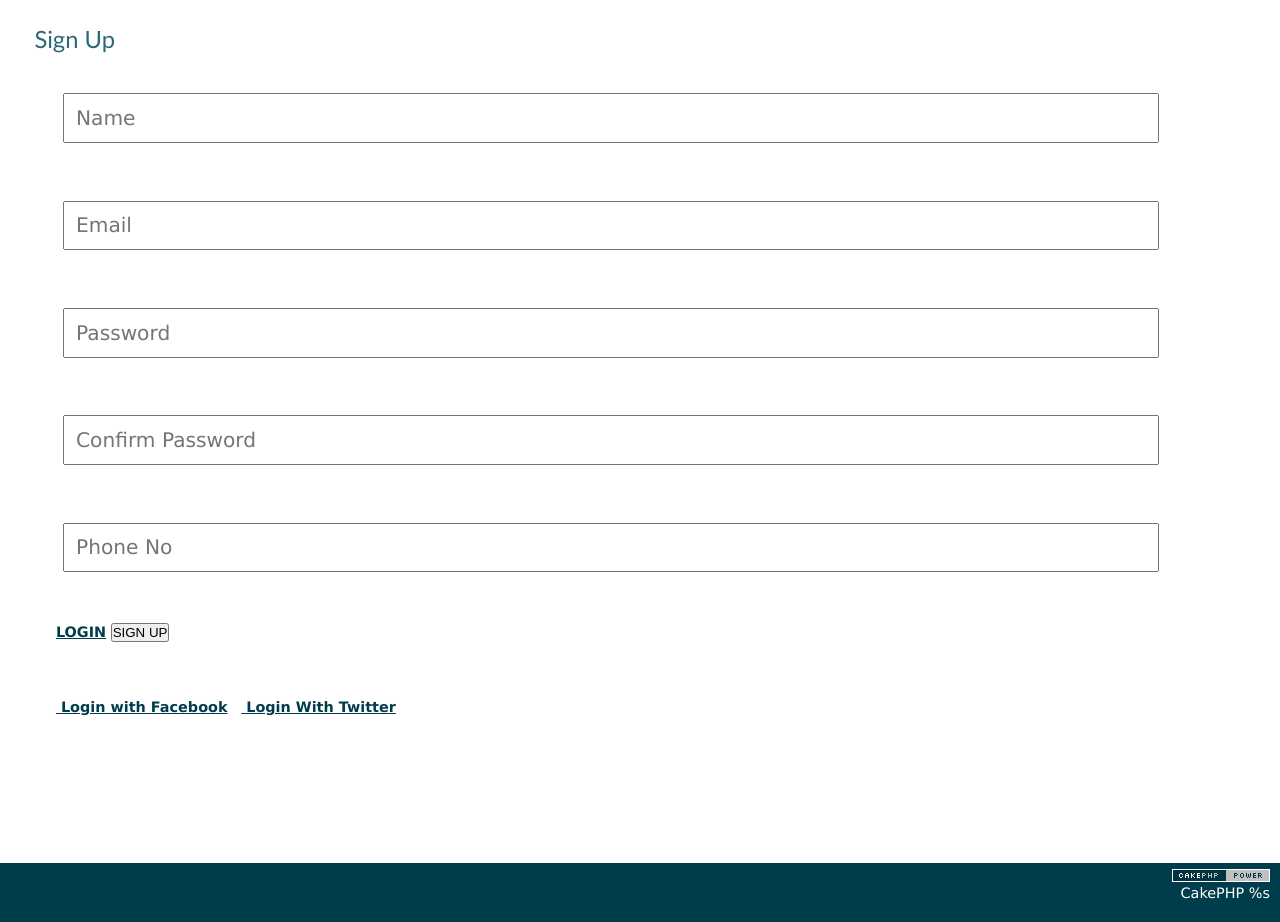
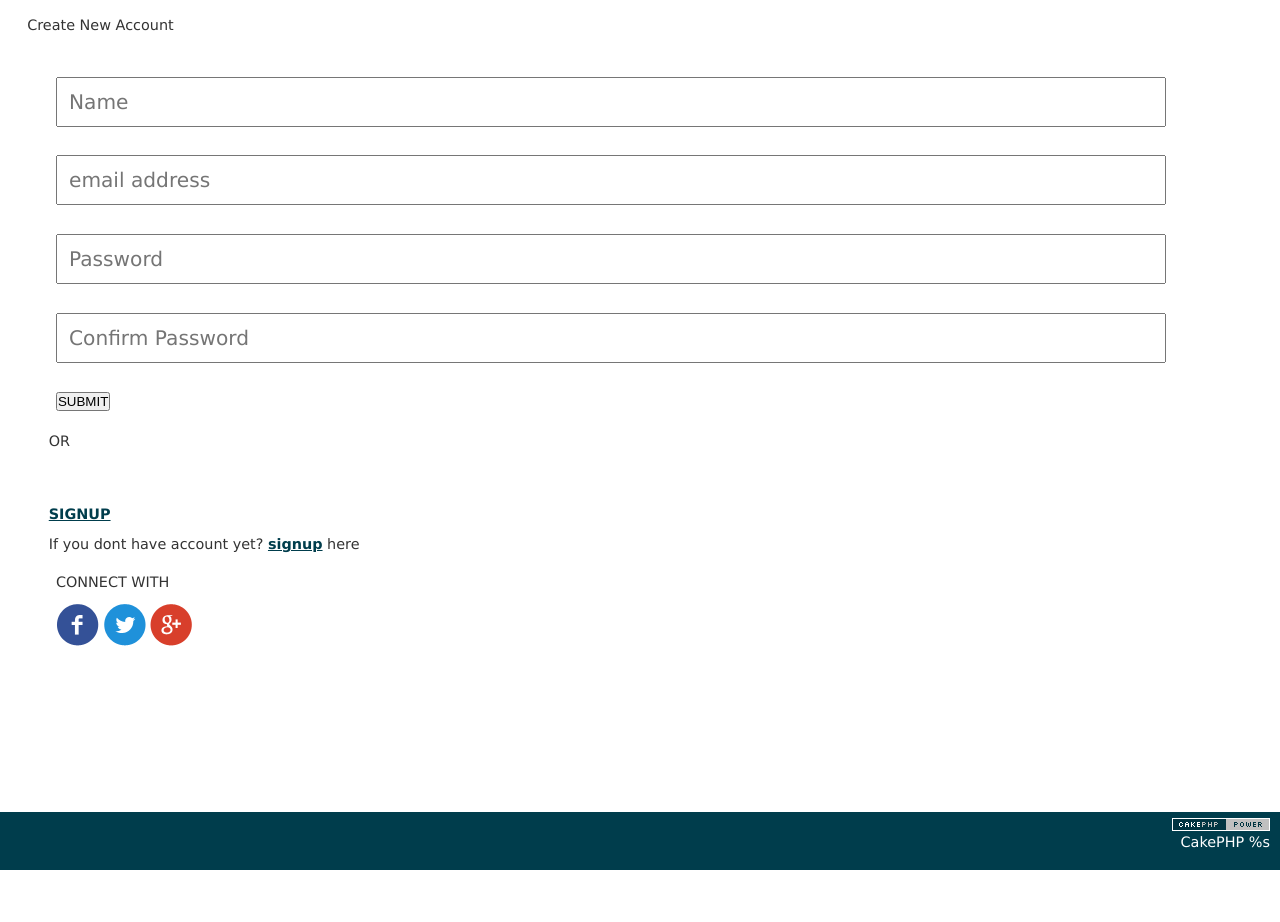
Before and after one commit to shivram2609/fotimo, a CakePHP app: the page made by app/View/Users/signup.ctp in a window 1280 px wide. Shown: the part 47-969 px from the top of the page. After the commit the page ends 917 px from the top, so only its background shows below. Run offline with PHP 8.4 and a stand-in for CakePHP, Linux system fonts and the light colour scheme; the template is opened without the code that fills it, so the values that code supplies are empty; form fields are guessed from the names that the template uses; some libraries are stand-ins or nearby versions.

Commit message:
Committing signup

```diff
--- a/app/View/Layouts/frontend.ctp
+++ b/app/View/Layouts/frontend.ctp
@@ -16,6 +16,12 @@
     <!--[if lt IE 9]>
 		<script src="js/html5shiv.min.js"></script>
 	<![endif]-->
+	<style>
+		div.error-message{color: red !important;
+			margin: 5px 0 0 5px;
+			font-size: 12px;
+		}
+	</style>
 </head>
 <body>
     <div class="container">
--- a/app/View/Users/signup.ctp
+++ b/app/View/Users/signup.ctp
@@ -1,53 +1,44 @@
-<?php echo $this->Session->flash(); ?>
-<?php echo $this->Form->create("User",array("novalidate"=>true)); ?>
-<!-- SwankCook Signup Section-->
-        <div class="top-space signup-container">
-			<div class="login-inner">
-			<h3 class="heading">Sign Up</h3>
-  			  <!-- ul class="nav nav-tabs">
-				  <li class="active"><a data-toggle="tab" href="#cook-sign-up"><img src=" img/cook-icon.png" alt="sign up as cook" width="32" height="37">sign up as cook</a></li>
-				  <li><a data-toggle="tab" href="#user-sign-up"><img src=" img/user-icon.png" alt="sign up as user" width="34" height="37">sign up as user</a></li>
-				</ul -->
-
-			  <div class="tab-content">
-				<div id="cook-sign-up" class="tab-pane fade  in active">
+<?php echo $this->Form->create('User',array("novalidate"=>true));  ?>
+<section class="login-dashboard">
+<div class="content mainContent">
+    <p class="login-heading">Create New Account</p>
+    <div class="content">
+        <div class="col6">
+            <div class="login-left">
 			<?php echo $this->Form->input("identifier",array("type"=>"hidden","div"=>false,"label"=>false)); ?>
 					<?php echo $this->Form->input("provider",array("type"=>"hidden","div"=>false,"label"=>false)); ?>
-					<div class="form-group">
-						<?php echo $this->Form->input("name",array("type"=>"text","maxlength"=>100,"class"=>"form-control cook-icn","placeholder"=>"Name", "label"=>false,"div"=>false)); ?>
-					</div>
-					<div class="form-group">
-						<?php echo $this->Form->input("email",array("type"=>"text","maxlength"=>200,"class"=>"form-control email-icn","placeholder"=>"Email", "label"=>false,"div"=>false)); ?>
-					</div>
+					<?php echo $this->Form->input("name",array("type"=>"text","maxlength"=>100,"class"=>"ip","placeholder"=>"Name", "label"=>false,"div"=>false)); ?>
+                <?php echo $this->Form->input("email",array("label"=>false,"type"=>"text","placeholder"=>"email address", "class"=>"ip"));  ?>
 				<?php if ( !isset($this->request->data['User']['identifier']) || empty($this->request->data['User']['identifier']) ) { ?>
-						<div class="form-group">
-							<?php echo $this->Form->input("password",array("type"=>"password","maxlength"=>20,"class"=>"form-control password-icn","placeholder"=>"Password", "label"=>false,"div"=>false)); ?>
-						</div>
-						<div class="form-group">
-							<?php echo $this->Form->input("confirmpassword",array("type"=>"password","maxlength"=>20,"class"=>"form-control password-icn","placeholder"=>"Confirm Password", "label"=>false,"div"=>false)); ?>
-						</div>
+                <?php echo $this->Form->input("password",array("type"=>"password","maxlength"=>20,"class"=>"ip","placeholder"=>"Password", "label"=>false,"div"=>false)); ?>
+				<?php echo $this->Form->input("confirmpassword",array("type"=>"password","maxlength"=>20,"class"=>"ip","placeholder"=>"Confirm Password", "label"=>false,"div"=>false)); ?>
 				<?php } ?>
-					<div class="form-group">
-						<?php echo $this->Form->input("phone",array("type"=>"text","maxlength"=>15,"class"=>"form-control phone-icn","placeholder"=>"Phone No", "label"=>false,"div"=>false)); ?>
-					</div>
-<!--					<div class="form-group">
-						<?php //echo $this->Form->input("user_type_id",array("options"=>array("2"=>"Cook","3"=>"Customer"),"empty"=>"Select Account Type","class"=>"form-control", "label"=>false,"div"=>false)); ?>
-
-					</div>-->
-
-					<div class="form-group text-right border-top">
-						<a href="<?php echo SITE_LINK."login"; ?>" title="Login">LOGIN</a> <button title="SIGN UP" class="btn btn1">SIGN UP</button>
-					</div>
-					<div class="text-center border-top">
-                     <div class="form-group clearfix"></div>
-						<a href="<?php echo SITE_LINK."login_with_facebook" ?>" title="Login with Facebook" class="btn btn-facebook"><i class="fa fa-facebook" aria-hidden="true"></i> &nbsp;Login with Facebook</a> &nbsp; <a href="<?php echo SITE_LINK."login_with_twitter" ?>" title="Login With Twitter" class="btn btn-info"><i class="fa fa-twitter" aria-hidden="true"></i> &nbsp;Login With Twitter</a>
-					</div>
+                <div class="btn clearfix"><button title="SUBMIT">SUBMIT</button>
 
                 </div>
-
-
+                <span class="or">OR</span>
+            </div>
+        </div>
+        <div class="col5">
+            <div class="login-right">
+               <p class="login-heading"><a href="<?php echo SITE_LINK."signup" ?>">SIGNUP</a></p>
+               <p>If you dont have account yet? <a href="<?php echo SITE_LINK."signup" ?>">signup</a> here</p>
+               <div class="login-right-bottom">
+                    <p>CONNECT WITH</p>
+                    <p class="clearfix">
+                        <a href="<?php echo SITE_LINK."login_with_facebook" ?>" title="Login with Facebook"><img alt="facebook" src="img/login-fb.png"></a>
+                        <a href="<?php echo SITE_LINK."login_with_twitter" ?>" title="Login With Twitter"><img alt="twitter" src="img/login-twitter.png"></a>
+                        <a href="<?php echo SITE_LINK."login_with_google" ?>" title="login_with_google+"><img alt="login" src="img/login-g.png"></a>
+                    </p>
                </div>
             </div>
         </div>
-        <!-- /SwankCook Signup Section-->
+    </div>
+</div>
+</section>
 <?php echo $this->Form->end(); ?>
+<script>
+        window.jQuery || document.write('<script src="libs/jquery-1.10.1.min.js"><\/script>')
+</script>
+    <!-- Include the imagesLoaded plug-in -->
+<script src="js/custom.js"></script>
--- a/app/webroot/css/common.css
+++ b/app/webroot/css/common.css
@@ -166,6 +166,9 @@
     z-index: 100;
     border-bottom: solid #feb041 1px;
 }
+
+
+
 .navigation li {
     float: left;
     line-height: 50px;
```
Also changed, not shown: app/Controller/UsersController.php (+6 -6 lines). Lines whose indentation alone changed are shown as unchanged.
